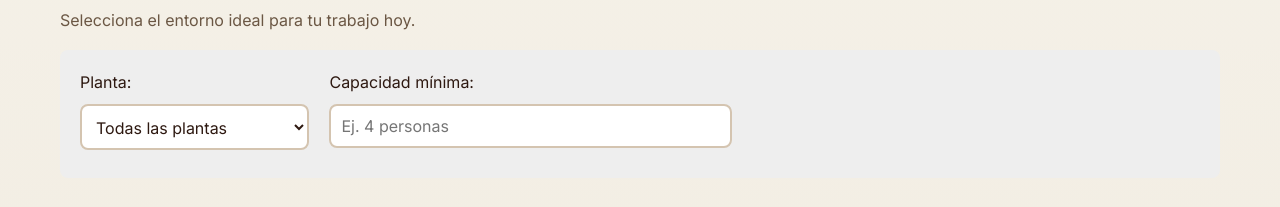
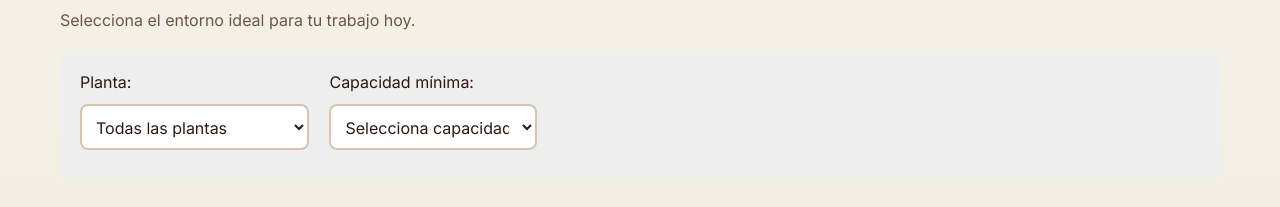
Before and after one commit to jsantacgdev/libreria-nexus-vue, a Vue app: page /espacios in a window 1280 px wide. Shown: the part 147-354 px from the top of the page. Built offline with nearby package versions, Linux system fonts and the light colour scheme.

Commit message:
Cambio en los filtros de capacidad de la sala

```diff
--- a/src/views/SpacesView.vue
+++ b/src/views/SpacesView.vue
@@ -4,7 +4,7 @@
     <p>Selecciona el entorno ideal para tu trabajo hoy.</p>
 
     <div class="filters">
-      <div class="filter-group">
+      <div>
         <label>Planta:</label>
         <select v-model="filtroPlanta">
           <option value="todas">Todas las plantas</option>
@@ -13,23 +13,19 @@
         </select>
       </div>
 
-      <div class="filter-group">
+      <div class="filters-capacity">
         <label>Capacidad mínima:</label>
-        <input
-          type="number"
-          v-model="filtroCapacidad"
-          min="1"
-          placeholder="Ej. 4 personas"
-        />
+        <select v-model="filtroCapacidad">
+          <option value="" disabled selected>Selecciona capacidad</option>
+          <option v-for="n in 10" :key="n" :value="n">
+            {{ n }} {{ n === 1 ? "persona" : "personas" }}
+          </option>
+        </select>
       </div>
     </div>
 
     <div class="spaces-grid">
-      <div
-        v-for="espacio in espaciosFiltrados"
-        :key="espacio.id"
-        class="space-card"
-      >
+      <div v-for="espacio in espaciosFiltrados" :key="espacio.id" class="space-card">
         <img :src="espacio.img" :alt="espacio.nombre" />
         <div class="card-body">
           <h3>{{ espacio.nombre }}</h3>
@@ -37,7 +33,12 @@
             <li><strong>Planta:</strong> {{ espacio.planta }}</li>
             <li><strong>Capacidad:</strong> {{ espacio.capacidad }} pers.</li>
           </ul>
-          <router-link to="/checkout" class="btn-book">Reservar</router-link>
+          <router-link
+            :to="{ path: '/checkout', query: { id: espacio.id } }"
+            class="btn-book"
+          >
+            Reservar
+          </router-link>
         </div>
       </div>
     </div>
@@ -67,12 +68,10 @@ const filtroCapacidad = ref<number | string>(""); // Puede ser string vacío al
 const espaciosFiltrados = computed(() => {
   return espacios.value.filter((espacio) => {
     const coincidePlanta =
-      filtroPlanta.value === "todas" ||
-      espacio.planta === Number(filtroPlanta.value);
+      filtroPlanta.value === "todas" || espacio.planta === Number(filtroPlanta.value);
     // Convertimos a number para asegurar la comparación correcta
     const coincideCapacidad =
-      !filtroCapacidad.value ||
-      espacio.capacidad >= Number(filtroCapacidad.value);
+      !filtroCapacidad.value || espacio.capacidad >= Number(filtroCapacidad.value);
     return coincidePlanta && coincideCapacidad;
   });
 });
@@ -92,6 +91,10 @@ const espaciosFiltrados = computed(() => {
   display: flex;
   gap: 20px;
   margin-bottom: 30px;
+}
+
+.filters-capacity {
+  width: 13rem;
 }
 
 .spaces-grid {
```
